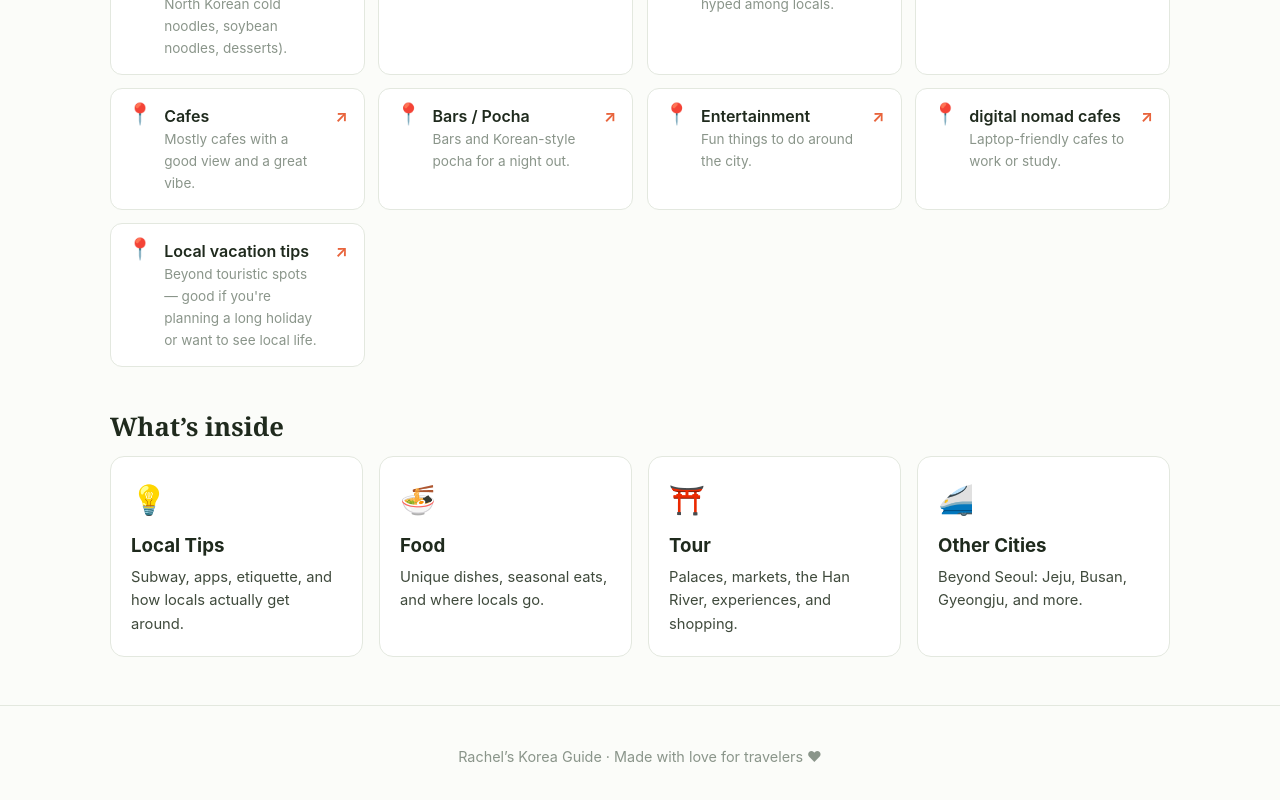
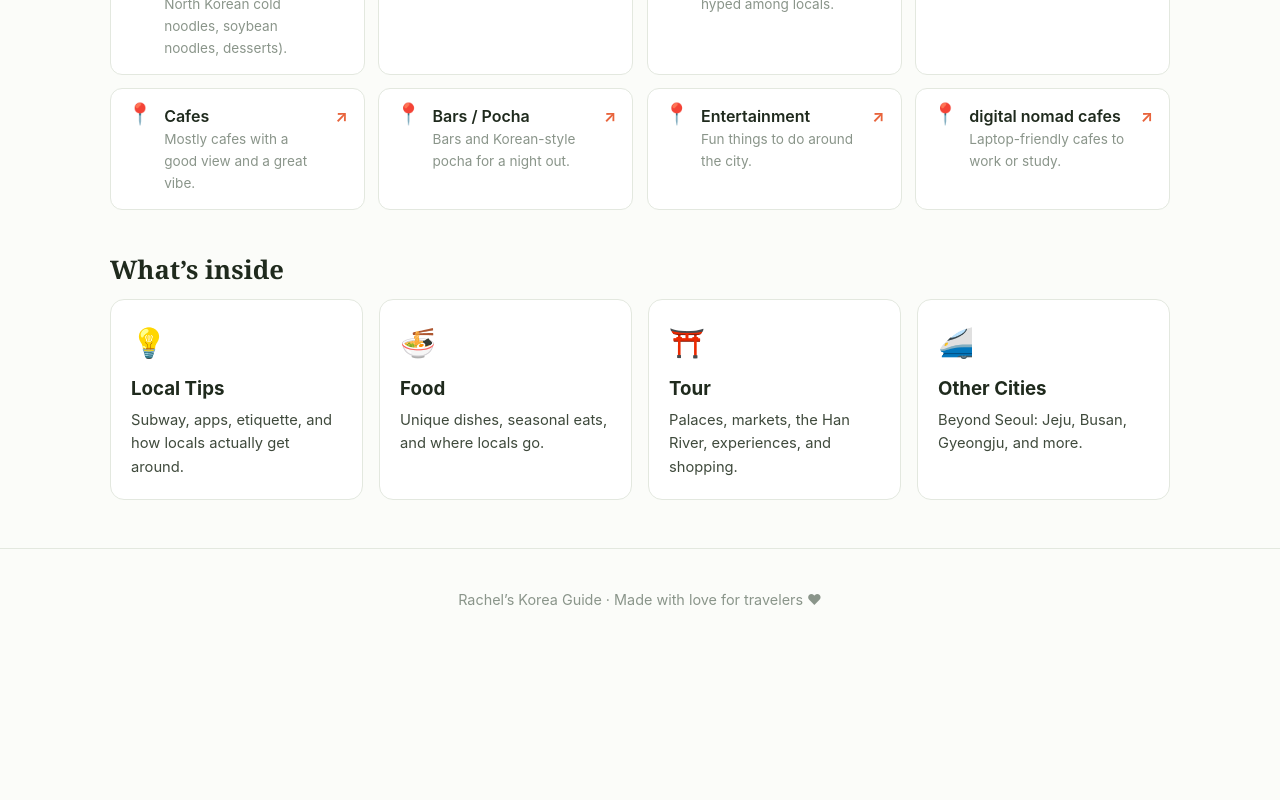
Before and after one commit to rachelse/rachel-korea-guide, a React (Vite) app: page / in a window 1280 px wide. Shown: the part 1379-2179 px from the top of the page. After the commit the page ends 2028 px from the top, so only its background shows below. Built offline with nearby package versions, Linux system fonts and the light colour scheme.

Commit message:
Hided local tour guide

```diff
--- a/src/data/maps.ts
+++ b/src/data/maps.ts
@@ -47,9 +47,9 @@ export const mapLinks: MapLink[] = [
     url: 'https://maps.app.goo.gl/nCuBGVJcQH2czvKt6',
     note: 'Laptop-friendly cafes to work or study.',
   },
-  {
-    label: 'Local vacation tips',
-    url: 'https://maps.app.goo.gl/dADaH9MSt3Qfr9zt9',
-    note: "Beyond touristic spots — good if you're planning a long holiday or want to see local life.",
-  },
+  // {
+  //   label: 'Local vacation tips',
+  //   url: 'https://maps.app.goo.gl/dADaH9MSt3Qfr9zt9',
+  //   note: "Beyond touristic spots — good if you're planning a long holiday or want to see local life.",
+  // },
 ]
--- a/src/data/tour.ts
+++ b/src/data/tour.ts
@@ -13,7 +13,7 @@ export const tourGroups: ContentGroup[] = [
   {
     heading: 'Palaces',
     items: [
-      { title: 'Gyeongbokgung (경복궁)', body: 'The grand main palace. Catch the changing of the guard ceremony.' },
+      { title: 'Gyeongbokgung (경복궁)', body: 'The grand main palace. There\'s a changing of the guard ceremony.' },
       { title: 'Deoksugung (덕수궁)', body: 'Charming palace with a mix of Korean and Western architecture, lovely at dusk.' },
       { title: 'Changdeokgung (창덕궁)', body: 'A UNESCO site famous for its Secret Garden (Huwon).' },
     ],
@@ -53,8 +53,8 @@ export const tourGroups: ContentGroup[] = [
         title: 'Jjimjilbang (찜질방)',
         body: 'Korean sauna with lots of entertainment (PC room, gaming, comic books). Eat sikhye (식혜) and roasted eggs with cider (Sprite).',
       },
-      { title: '노래방 (Noraebang)', body: 'Karaoke rooms, a must-try night out. Look for a 코인노래방 (coin karaoke): you pay per song (or a few songs for ₩1,000) instead of renting a whole room by the hour, so it is perfect for solo singers or a quick session with friends.' },
-      { title: 'PC방 (PC bang)', body: 'Internet cafes packed with high-spec gaming PCs — a staple of Korean leisure. Cheap by the hour, and many serve surprisingly good food (ramyeon, fried snacks) right to your seat.' },
+      { title: '노래방 (Noraebang)', body: 'Karaoke rooms, a must-try night out. Especially, in 코인노래방 (coin karaoke), you pay per song (or a few songs for ₩1,000) instead of renting a whole room by the hour, so it is perfect for solo singers or a quick session with friends.' },
+      { title: 'PC방 (PC bang)', body: 'Internet cafes packed with high-spec gaming PCs — a staple of Korean leisure. Cheap by the hour, and many serve fast food (ramyeon, fried snacks) right to your seat.' },
       {
         title: 'Dermatology clinics',
         body: "Korea's new visitor record was partly driven by skincare and derma tourism. Ask me for details if you are interested.",
```
